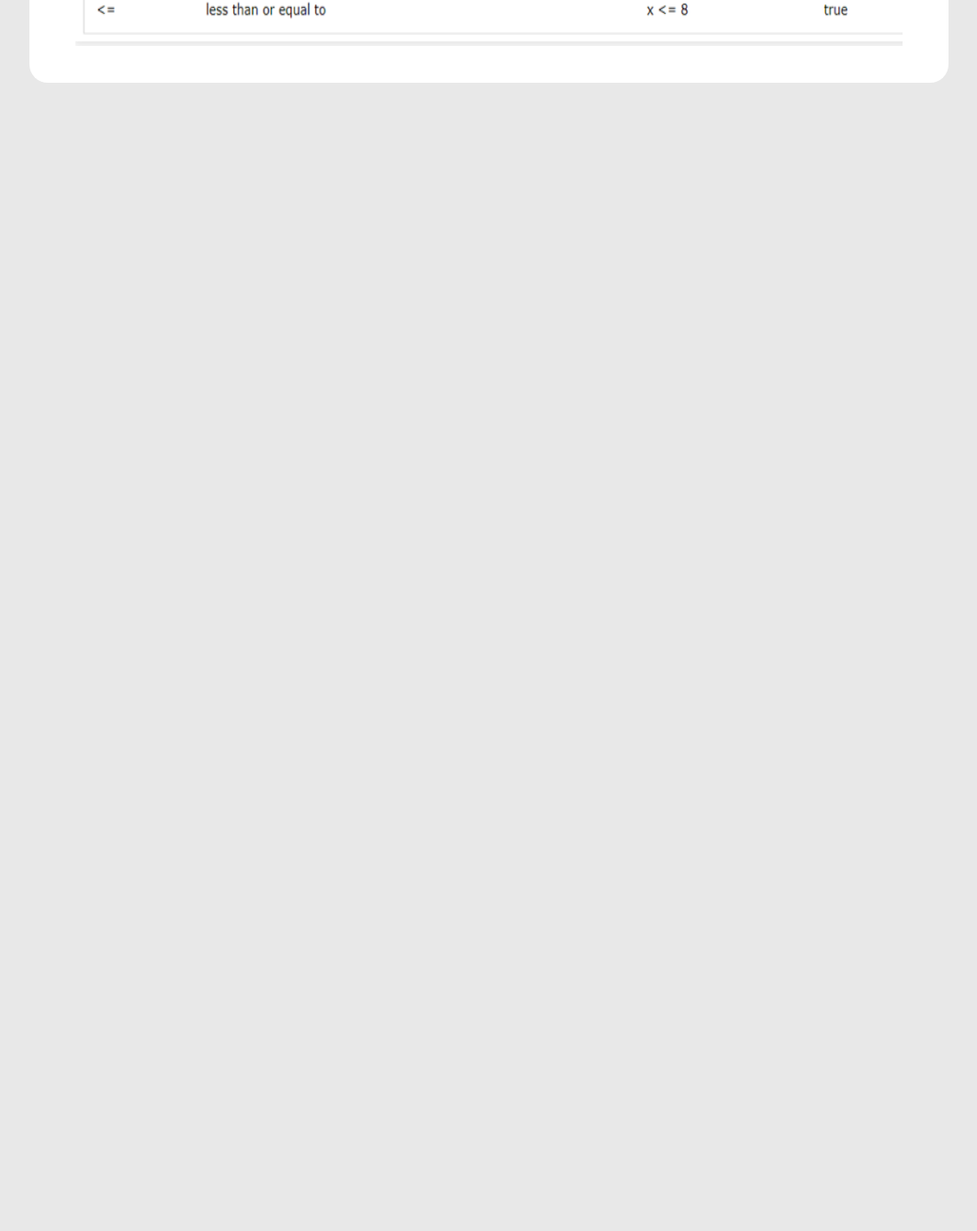
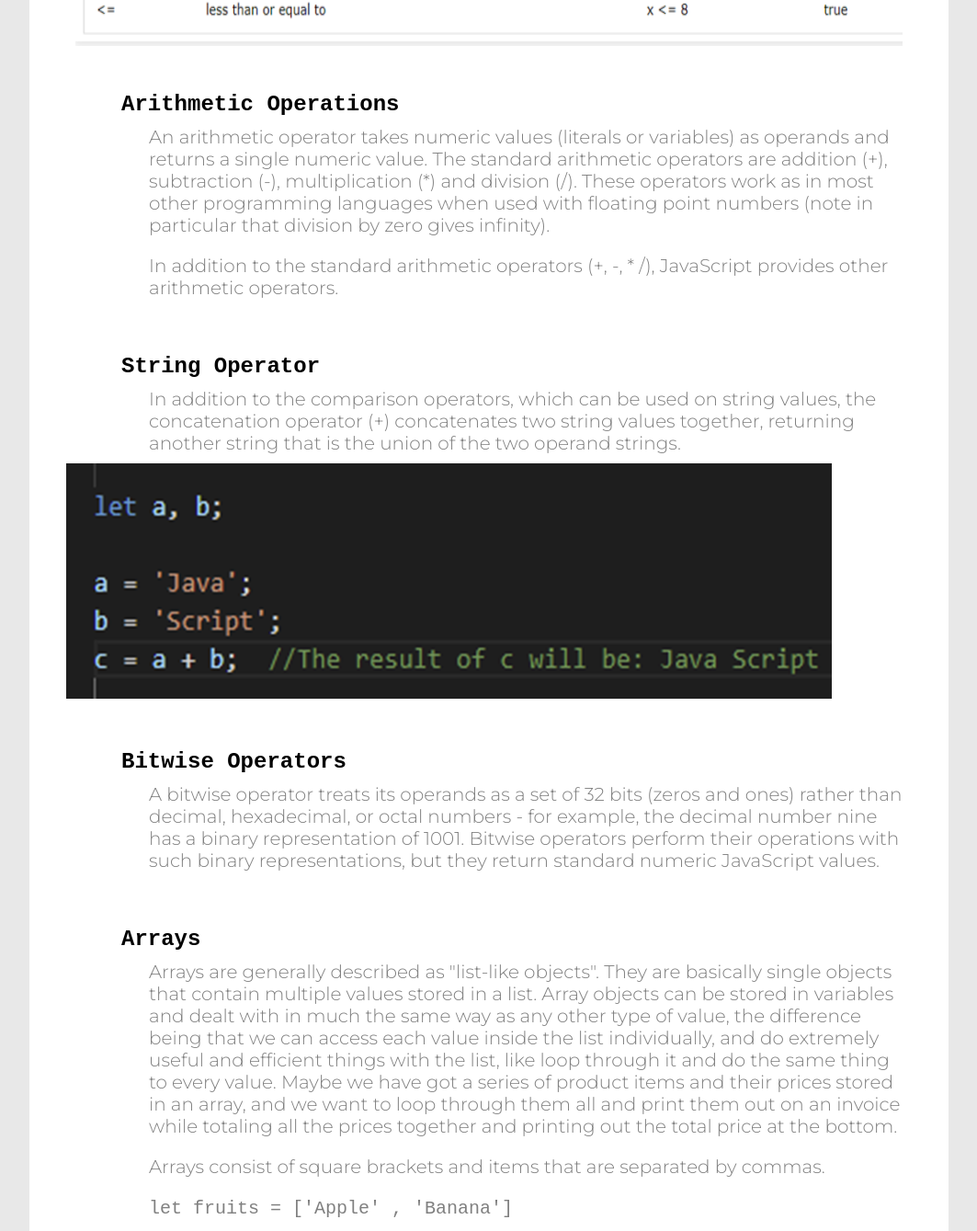
Before and after one commit to Mannkp/WEB-UX_SAP_Project, a plain HTML site: page index.html in a window 1280 px wide. Shown: the part 8656-9995 px from the top of the page at 92% size, without its empty margins (108-1171 px from the left). Before the commit the page ends 8856 px from the top, so only its background shows below. Drawn offline with Linux system fonts and the light colour scheme.

Commit message:
learnings updated

```diff
--- a/index.html
+++ b/index.html
@@ -209,6 +209,29 @@
 
             <img src="comparision_Operator.png" id="compOP_img"></img>
 
+        <h2>Arithmetic Operations</h2>
+        <p>An arithmetic operator takes numeric values (literals or variables) as operands and returns a single numeric value. The standard arithmetic operators are addition (+), subtraction (-), multiplication (*) and division (/). These operators work as in most other programming languages when used with floating point numbers (note in particular that division by zero gives infinity).</p>
+
+        <p>In addition to the standard arithmetic operators (+, -, * /), JavaScript provides other arithmetic operators.</p>
+
+        <!-- let a,b,c
+             a = 20 + 30
+             b = 20 - 8
+             c = b * a  => result is 660-->
+
+        <h2>String Operator</h2>
+        <p>In addition to the comparison operators, which can be used on string values, the concatenation operator (+) concatenates two string values together, returning another string that is the union of the two operand strings.</p>
+        <img src="js_strings.png"></img>
+
+        <h2>Bitwise Operators</h2>
+        <p>A bitwise operator treats its operands as a set of 32 bits (zeros and ones) rather than decimal, hexadecimal, or octal numbers - for example, the decimal number nine has a binary representation of 1001. Bitwise operators perform their operations with such binary representations, but they return standard numeric JavaScript values.</p>
+
+        <h2>Arrays</h2>
+        <p>Arrays are generally described as "list-like objects". They are basically single objects that contain multiple values stored in a list. Array objects can be stored in variables and dealt with in much the same way as any other type of value, the difference being that we can access each value inside the list individually, and do extremely useful and efficient things with the list, like loop through it and do the same thing to every value. Maybe we have got a series of product items and their prices stored in an array, and we want to loop through them all and print them out on an invoice while totaling all the prices together and printing out the total price at the bottom.</p>
+
+        <p>Arrays consist of square brackets and items that are separated by commas.</p>
+        <p><code>let fruits = ['Apple' , 'Banana']</code></p>
+
 
     </div>
 
```
Also changed, not shown: js_strings.png (added).
